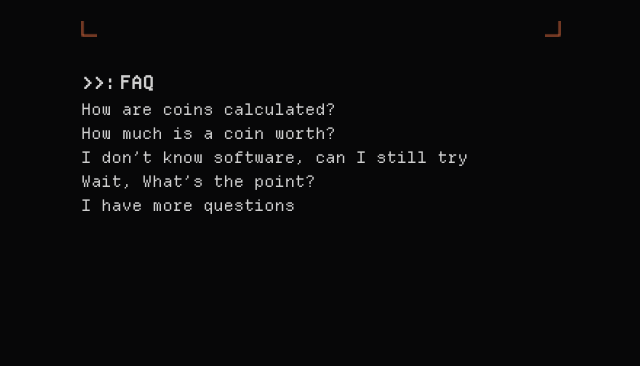
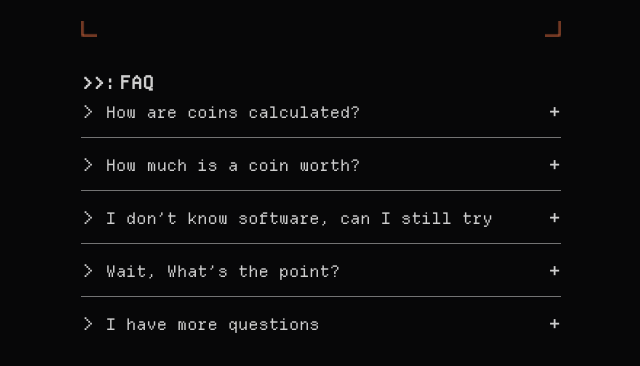
Before and after one commit to amrbassem218/nanoship, a Next.js app: page / in a window 1280 px wide. Shown: the part 871-1237 px from the top of the page, without its empty margins (319-959 px from the left). Before the commit the page ends 1120 px from the top, so only its background shows below. Built offline with nearby package versions, Linux system fonts and the light colour scheme.

Commit message:
got buttons to work + checkpoint:faq gui

```diff
--- a/src/app/page.tsx
+++ b/src/app/page.tsx
@@ -132,7 +132,7 @@ export default function HomePage() {
       </div>
 
       {/* bg */}
-      <div className="absolute top-0 left-0 z-1 w-full">
+      <div className="pointer-events-none absolute top-0 left-0 z-1 w-full">
         <video autoPlay loop muted className="w-full opacity-7">
           <source src="/bg.webm" type="video/mp4" />
           Your browser does not support the video tag.
--- a/src/components/faq.tsx
+++ b/src/components/faq.tsx
@@ -4,6 +4,7 @@ import {
   CollapsibleContent,
   Collapsible,
 } from "./ui/collapsible";
+import { Separator } from "./ui/separator";
 
 type Props = {};
 
@@ -43,12 +44,24 @@ function Faq({}: Props) {
         <span>{">>:"}</span>
         <h1 className="">FAQ</h1>
       </div>
-      {FAQ.map((ques, i) => (
-        <Collapsible key={i}>
-          <CollapsibleTrigger>{ques.question}</CollapsibleTrigger>
-          <CollapsibleContent>{ques.answer}</CollapsibleContent>
-        </Collapsible>
-      ))}
+      <div>
+        {FAQ.map((ques, i) => (
+          <div className="w-full">
+            {i > 0 && <Separator className="bg-muted-foreground my-3" />}
+            <Collapsible key={i} className="w-full">
+              <CollapsibleTrigger className="flex w-full cursor-pointer items-center justify-between">
+                <div className="space-x-3">
+                  {/* TODO: Change for ASCII arrow */}
+                  <span className="text-xl">{">"}</span>
+                  <span>{ques.question}</span>
+                </div>
+                <span className="text-xl">+</span>
+              </CollapsibleTrigger>
+              <CollapsibleContent>{ques.answer}</CollapsibleContent>
+            </Collapsible>
+          </div>
+        ))}
+      </div>
     </div>
   );
 }
--- /dev/null
+++ b/src/components/ui/separator.tsx
@@ -0,0 +1,28 @@
+"use client"
+
+import * as React from "react"
+import { Separator as SeparatorPrimitive } from "radix-ui"
+
+import { cn } from "~/lib/utils"
+
+function Separator({
+  className,
+  orientation = "horizontal",
+  decorative = true,
+  ...props
+}: React.ComponentProps<typeof SeparatorPrimitive.Root>) {
+  return (
+    <SeparatorPrimitive.Root
+      data-slot="separator"
+      decorative={decorative}
+      orientation={orientation}
+      className={cn(
+        "shrink-0 bg-border data-horizontal:h-px data-horizontal:w-full data-vertical:w-px data-vertical:self-stretch",
+        className
+      )}
+      {...props}
+    />
+  )
+}
+
+export { Separator }
```
